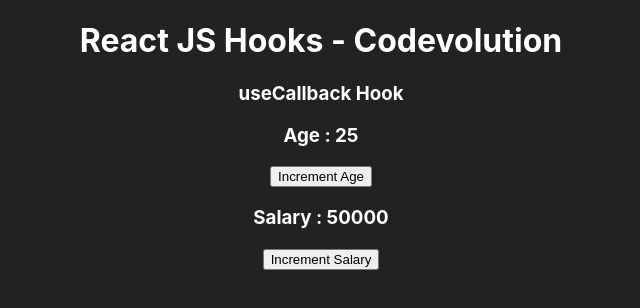
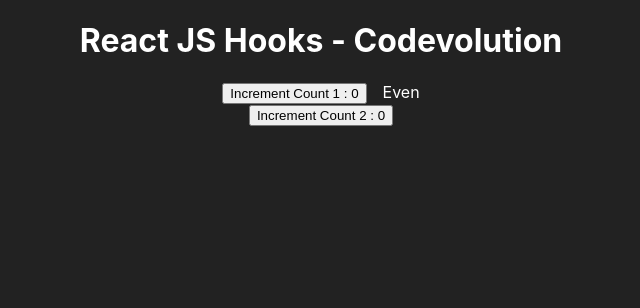
Before and after one commit to suman-saurabh-das/tutorial__react-js-hooks__codevolution, a React (Create React App) app: page / in a window 1280 px wide. Shown: the top 308 px of the page, without its empty margins (319-959 px from the left). Built offline with nearby package versions, Linux system fonts and the light colour scheme; the HTML template or start-up script is replaced by a standard one.

Commit message:
27 useMemo Hook

```diff
--- a/src/App.js
+++ b/src/App.js
@@ -30,7 +30,8 @@
 // import DataFetching2 from './components/Section 03/21_DataFetching2';
 
 /* -------------------- Section 04 -------------------- */
-import ParentContainer from './components/Section 04/23_ParentContainer';
+// import ParentContainer from './components/Section 04/23_ParentContainer';
+import Counter from './components/Section 04/24_Counter';
 
 function App() {
   return (
@@ -85,7 +86,9 @@
 
       {/* -------------------- Section 04 -------------------- */}
       <>
-        <ParentContainer />
+        {/* <ParentContainer /> */}
+
+        <Counter />
       </>
     </div>
   );
--- /dev/null
+++ b/src/components/Section 04/24_Counter.js
@@ -0,0 +1,57 @@
+/* [27] useMemo hook */
+
+import React, { useState, useMemo } from 'react'
+
+function Counter() {
+  const [count1, setCount1] = useState(0)
+  const [count2, setCount2] = useState(0)
+
+  const incrementCount1 = () => {
+    setCount1(prevCount => prevCount + 1)
+  }
+  const incrementCount2 = () => {
+    setCount2(prevCount => prevCount + 1)
+  }
+
+  const isEven = useMemo(() => {
+    let i = 0
+    while(i<1000000000) i++
+    return count1 % 2 === 0
+  }, [count1])
+
+  return (
+    <div>
+      <div>
+        <button onClick={incrementCount1}>Increment Count 1 : {count1}</button>
+        &emsp;{isEven ? 'Even' : 'Odd'}
+      </div>
+      <div>
+        <button onClick={incrementCount2}>Increment Count 2 : {count2}</button>
+      </div>
+    </div>
+  )
+}
+
+export default Counter
+
+/*
+    We have created the iseEven function to check whether a number is odd or even and to induce slowness in this calculation, we have used while loop, (to mimic real world application slowness)
+    Initially, we see that the on clicking increment1, there is a slowness but on clicking increment2 also there is a slowness, this is because every time the state updates, the component re-renders, and when the component re-renders, isEven is called again. Hence even though we update counter2, the UI update is slow.
+
+    We need to tell react not to calculate certain values when unnecessary (long computation ones).
+    i.e. we can tell not to re-calculate isEven when pressing counter2, using useMemo hook.
+
+    useMemo is a hook that will only re-compute the cached value, when one of the dependencies has changed. This optimization helps to avoid expensive calculation in every render.
+    It accepts 2 parameters -
+        callback function - function whose return value needs to be cached. It returns a value.
+        dependency list - parameters which we need to check for.
+
+    Now, after implementing useMemo hook, if we click on counter2, there is no delay as the cached value of isEven is being used during re-render as counter1 is not changing.
+
+    Difference between useCallback and useMemo
+    useCallback - caches the provided function instance itself.
+    useMemo - invokes the provided function and caches its result.
+
+    When you want to cache a function, useCallback.
+    When you want to cache the result of a invoked function, useMemo.
+*/
```
